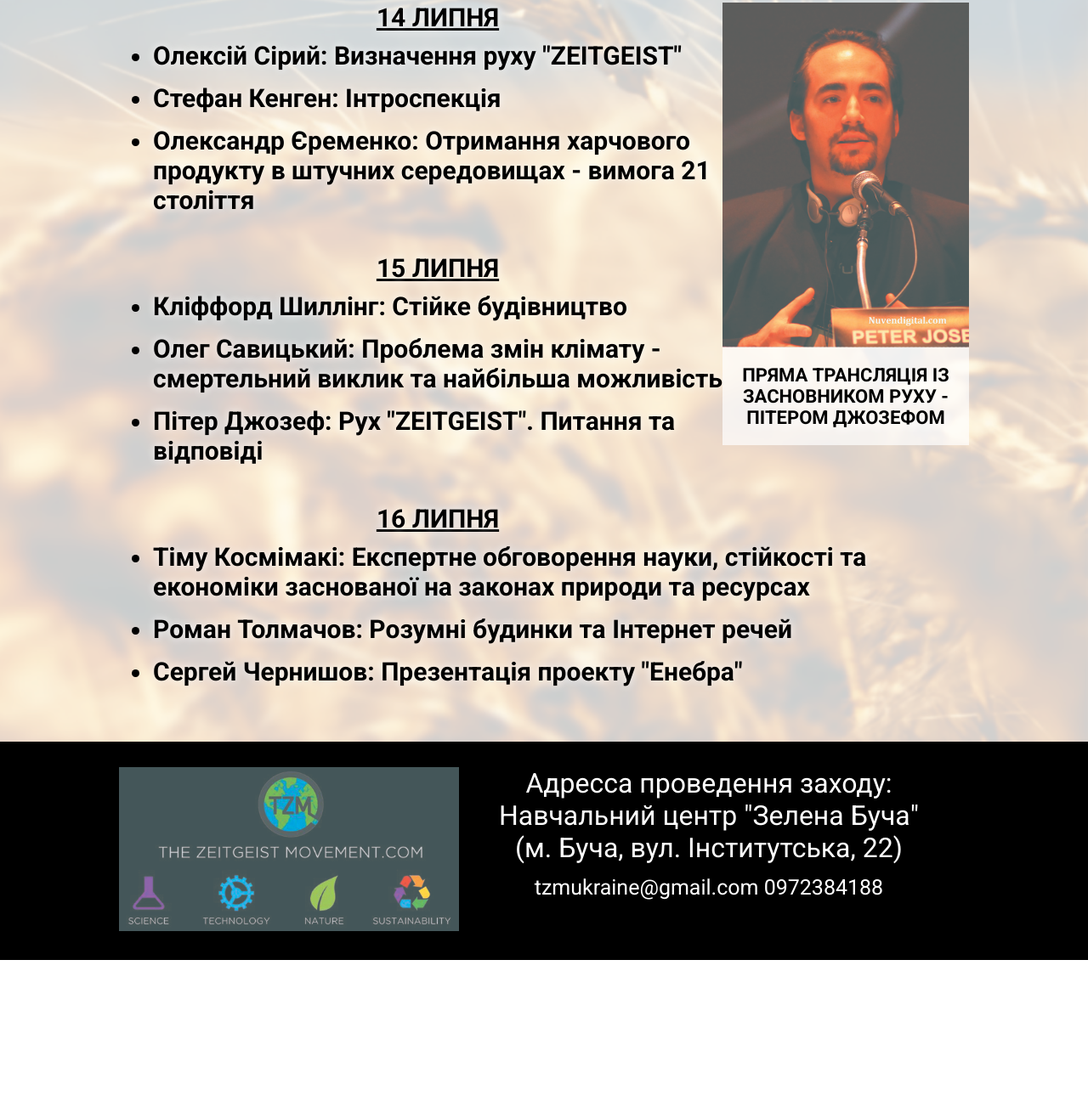
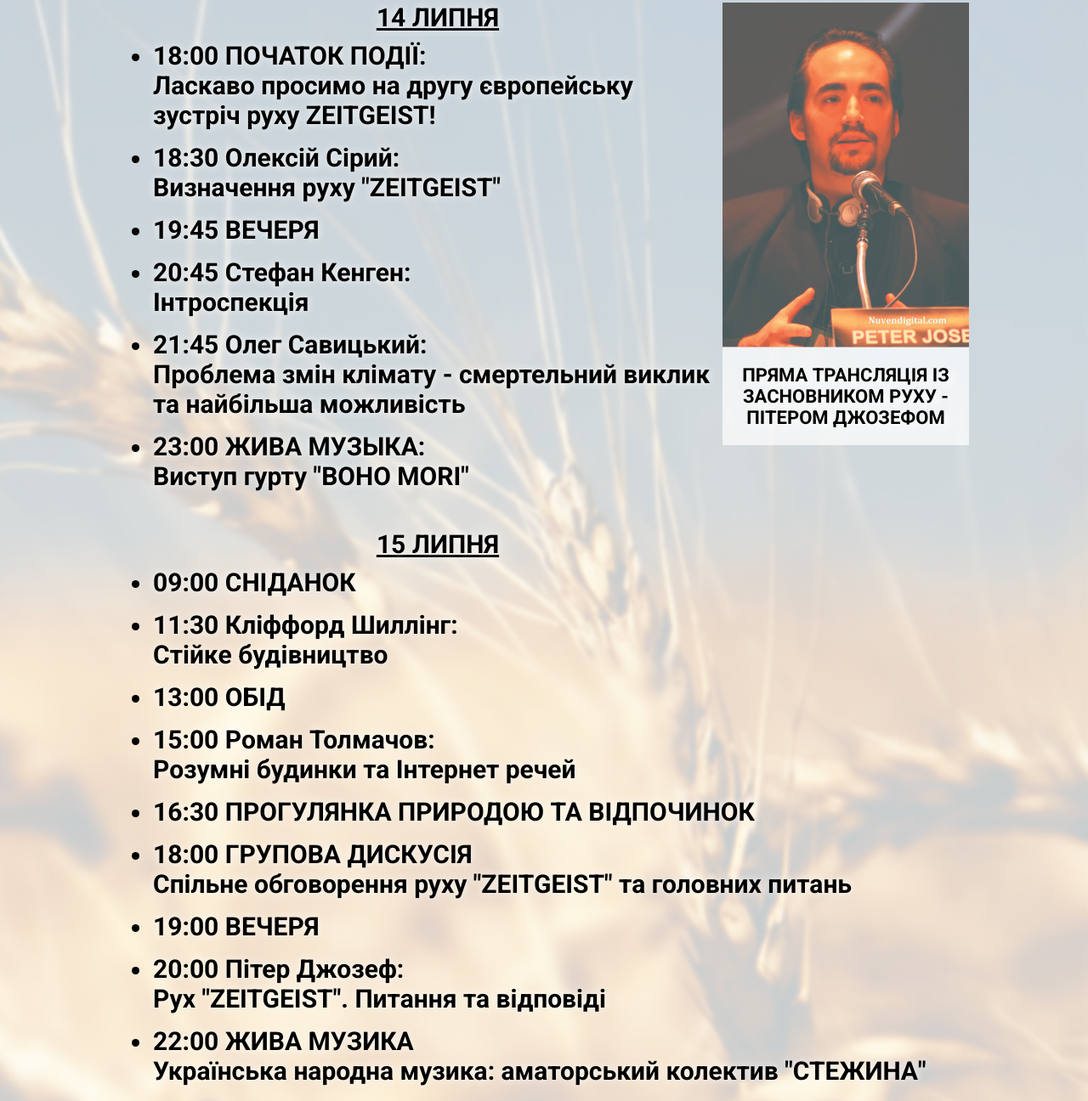
Before and after one commit to deeartrama88/zeitgeistLP, a plain HTML site: page index.html in a window 1280 px wide. Shown: the part 756-2052 px from the top of the page at 85% size. Before the commit the page ends 1886 px from the top, so only its background shows below. Drawn offline with Linux system fonts and the light colour scheme.

Commit message:
changed schedule

```diff
--- a/index.html
+++ b/index.html
@@ -48,21 +48,37 @@
             </div>
             <div class="schedule_date">14 ЛИПНЯ</div>
             <ul>
-                <li>Олексій Сірий: Визначення руху "ZEITGEIST"</li>
-                <li>Стефан Кенген: Інтроспекція</li>
-                <li>Олександр Єременко: Отримання харчового продукту в штучних середовищах - вимога 21 століття</li>
+                <li> 18:00 ПОЧАТОК ПОДІЇ: <br> <span class="fz20">Ласкаво просимо на другу європейську зустріч руху ZEITGEIST!</span></li>
+                <li> 18:30 Олексій Сірий: <br> Визначення руху "ZEITGEIST"</li>
+                <li> 19:45 ВЕЧЕРЯ</li>
+                <li> 20:45 Стефан Кенген: <br> Інтроспекція</li>
+                <li> 21:45 Олег Савицький: <br> Проблема змін клімату - смертельний виклик та найбільша можливість</li>
+                <li> 23:00 ЖИВА МУЗЫКА: <br> Виступ гурту "BOHO MORI"</li>
+
             </ul>
             <div class="schedule_date">15 ЛИПНЯ</div>
             <ul>
-                <li>Кліффорд Шиллінг: Стійке будівництво</li>
-                <li>Олег Савицький: Проблема змін клімату - смертельний виклик та найбільша можливість</li>
-                <li>Пітер Джозеф: Рух "ZEITGEIST". Питання та відповіді</li>
+                <li>09:00 СНІДАНОК</li>
+                <li>11:30 Кліффорд Шиллінг: <br> Стійке будівництво</li>
+                <li>13:00 ОБІД</li>
+                <li>15:00 Роман Толмачов: <br> Розумні будинки та Інтернет речей</li>
+                <li>16:30 ПРОГУЛЯНКА ПРИРОДОЮ ТА ВІДПОЧИНОК</li>
+                <li>18:00 ГРУПОВА ДИСКУСІЯ <br> Спільне обговорення руху "ZEITGEIST" та головних питань</li>
+                <li>19:00 ВЕЧЕРЯ</li>
+                <li>20:00 Пітер Джозеф: <br> Рух "ZEITGEIST". Питання та відповіді</li>
+                <li>22:00 ЖИВА МУЗИКА <br> Українська народна музика: аматорський колектив "СТЕЖИНА"</li>
             </ul>
             <div class="schedule_date">16 ЛИПНЯ</div>
             <ul>
-                <li>Тіму Космімакі: Експертне обговорення науки, стійкості та економіки заснованої на законах природи та ресурсах</li>
-                <li>Роман Толмачов: Розумні будинки та Інтернет речей</li>
-                <li>Сергей Чернишов: Презентація проекту "Енебра"</li>
+                <li>09:00 СНІДАНОК</li>
+                <li>11:30 Тіму Космімакі: <br> Експертне обговорення науки, стійкості та економіки заснованої на законах природи та ресурсах</li>
+                <li>13:00 ОБІД</li>
+                <li>14:00 Олександр Єременко: <br> Отримання харчового продукту в штучних середовищах - вимога 21 століття</li>
+                <li>15:15 Сергей Чернишов: <br> Презентація проекту "ЕНЕБРА"</li>
+                <li>17:15 ЕКСКУРСІЯ ПО КИЕВУ</li>
+                <li>20:00 ВЕЧЕРЯ</li>
+                <li>21:00 ДИСКУСІЙНА КОМІСІЯ: <br> Виступаючі висловлюють свої думки про захід та відповідають на запитання</li>
+                <li>22:00 ЖИВА МУЗИКА <br> Виступ гурту "ПНД (ПІСНІ НАШИХ ДНІВ)"</li>
             </ul>
         </div>
     </section>
--- a/style.css
+++ b/style.css
@@ -6,7 +6,10 @@ body {
     margin: 0;
     font-family: 'Roboto', sans-serif;
 }
-section.schedule ul li { padding-bottom: 15px; }
+section.schedule ul li {
+    position: relative;
+    padding-bottom: 15px; }
+
 .container {
     width: 100%;
     max-width: 1000px;
```
